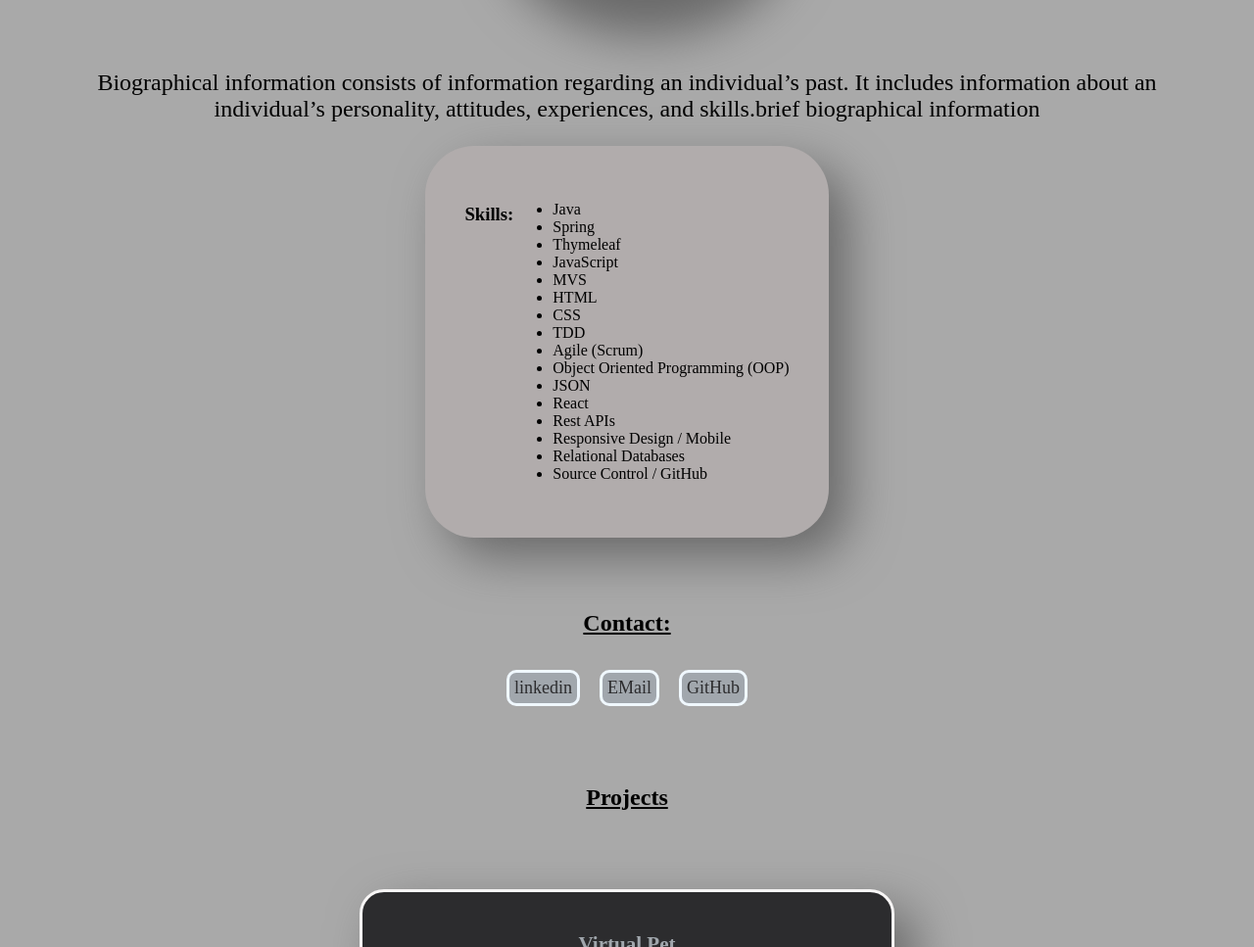
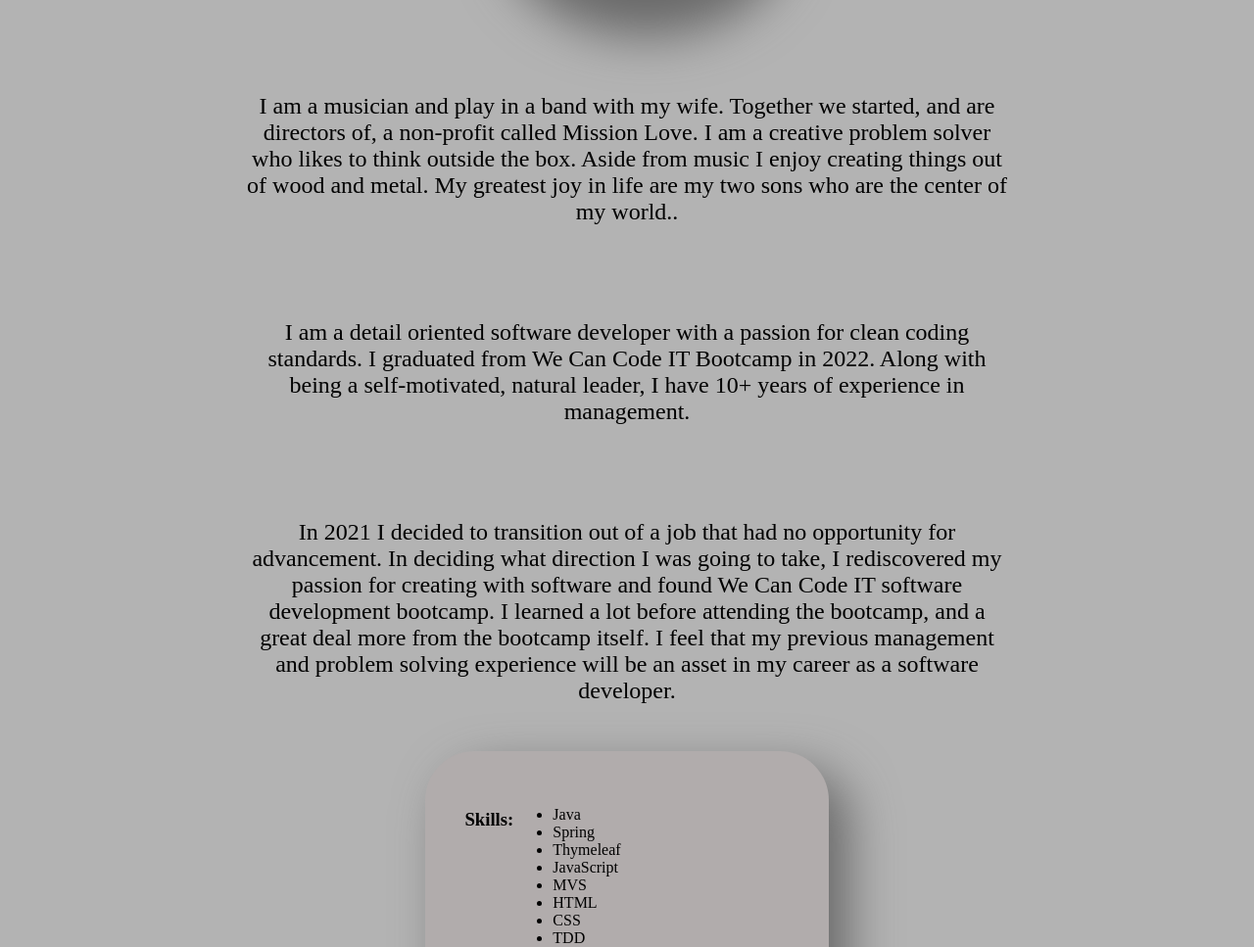
Before and after one commit to DevDad1/DevDad1.github.io, a plain HTML site: page index.html in a window 1280 px wide. Shown: the part 652-1619 px from the top of the page at 98% size. Drawn offline with Linux system fonts and the light colour scheme.

Commit message:
Added bio info

```diff
--- a/index.html
+++ b/index.html
@@ -30,10 +30,27 @@
             <img src="headshot.jpg" alt="Headshot" id="headshot" />
           </div>
           <p>
-            Biographical information consists of information regarding an
-            individual’s past. It includes information about an individual’s
-            personality, attitudes, experiences, and skills.brief biographical
-            information
+            I am a musician and play in a band with my wife. Together we
+            started, and are directors of, a non-profit called Mission Love. I
+            am a creative problem solver who likes to think outside the box.
+            Aside from music I enjoy creating things out of wood and metal. My
+            greatest joy in life are my two sons who are the center of my
+            world..
+          </p>
+          <p>
+            I am a detail oriented software developer with a passion for clean
+            coding standards. I graduated from We Can Code IT Bootcamp in 2022.
+            Along with being a self-motivated, natural leader, I have 10+ years
+            of experience in management.
+          </p>
+          <p>
+            In 2021 I decided to transition out of a job that had no opportunity
+            for advancement. In deciding what direction I was going to take, I
+            rediscovered my passion for creating with software and found We Can
+            Code IT software development bootcamp. I learned a lot before
+            attending the bootcamp, and a great deal more from the bootcamp
+            itself. I feel that my previous management and problem solving
+            experience will be an asset in my career as a software developer.
           </p>
         </section>
         <section id="skills_list">
@@ -76,7 +93,7 @@
               <article>
                 <h3>Virtual Pet</h3>
                 <img src="VirtualPet.png" alt="Aunty The Ant" id="img_link" />
-                <p>Utillizing: Java, TDD</p>
+                <p class="skills">Utillizing: Java, TDD</p>
               </article></a
             >
             <a
@@ -89,7 +106,7 @@
                   alt="Big Daddy's BBQ and Pet Shelter"
                   id="img_link"
                 />
-                <p>Utillizing: Java, TDD</p>
+                <p class="skills">Utillizing: Java, TDD</p>
               </article>
             </a>
             <a
@@ -102,7 +119,7 @@
                   alt="Virtual Pets Amok"
                   id="img_link"
                 />
-                <p>Utillizing: Java, TDD</p>
+                <p class="skills">Utillizing: Java, TDD</p>
               </article>
             </a>
           </nav>
--- a/main.css
+++ b/main.css
@@ -1,5 +1,5 @@
 body {
-  background-color: darkgray;
+  background-color: rgb(179, 179, 179);
 }
 
 .container {
@@ -9,20 +9,11 @@ body {
   padding: 11px;
 }
 
-article {
-  height: 475px;
-  border: rgb(248, 246, 246) solid 3px;
-  border-radius: 25px;
-  box-shadow: 20px 20px 50px dimgray;
-
-  padding: 20px;
-  margin: 10px;
-  background-color: rgb(44, 44, 46);
-  color: rgb(161, 167, 173);
+header {
   text-align: center;
-}
-
-article > p {
+  padding: 50px;
+  font-size: large;
+  text-decoration: none;
 }
 
 a {
@@ -36,10 +27,6 @@ a:hover {
   font-stretch: extra-expanded;
   transform: scale(1.5);
   font-family: Arial, Helvetica, sans-serif;
-}
-
-.aboutme {
-  text-align: center;
 }
 
 #page_links {
@@ -58,11 +45,14 @@ a:hover {
   color: rgb(44, 44, 46);
 }
 
-header {
+.aboutme {
   text-align: center;
-  padding: 50px;
-  font-size: large;
-  text-decoration: none;
+}
+
+.headline {
+  text-align: center;
+  text-decoration: underline;
+  font-size: x-large;
 }
 
 .headshot {
@@ -79,10 +69,11 @@ header {
   box-shadow: 20px 40px 50px dimgray;
 }
 
-.headline {
-  text-align: center;
-  text-decoration: underline;
-  font-size: x-large;
+.aboutme > p {
+  max-width: 66%;
+  margin: auto;
+  padding-top: 2em;
+  padding-bottom: 2em;
 }
 
 p {
@@ -107,6 +98,7 @@ p {
 #skills_heading {
   padding-bottom: 20px;
 }
+
 .contact {
   text-align: center;
   padding: 50px;
@@ -128,6 +120,18 @@ p {
   color: rgb(44, 44, 46);
 }
 
+article {
+  height: 475px;
+  border: rgb(248, 246, 246) solid 3px;
+  border-radius: 25px;
+  box-shadow: 20px 20px 50px dimgray;
+  padding: 20px;
+  margin: 10px;
+  background-color: rgb(44, 44, 46);
+  color: rgb(161, 167, 173);
+  text-align: center;
+}
+
 #project_links {
   display: flex;
   flex-direction: row;
```
